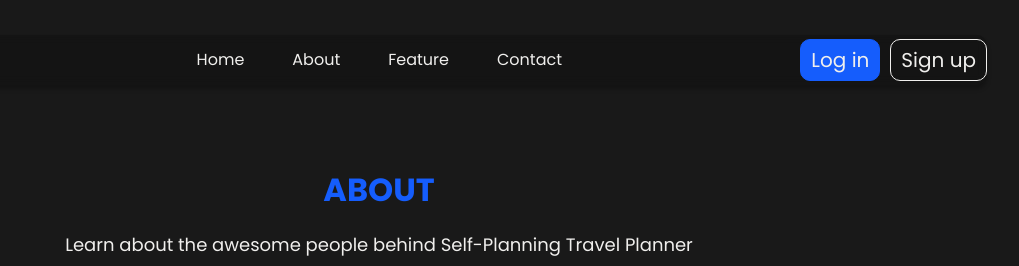
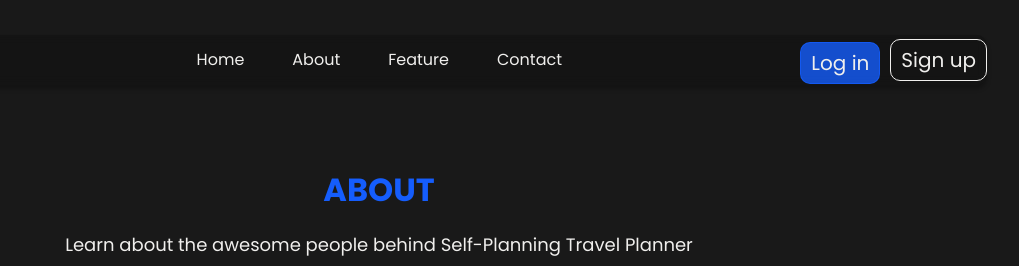
Before and after one commit to Ryuo-chhi/WebDesign_Project-Self-Planning, a plain HTML site: page util/about/index.html in a window 1280 px wide. In both pictures the pointer is over the button "Log in". Shown: the top 266 px of the page, 261-1280 px from the left. Drawn offline with nearby package versions, Linux system fonts and the light colour scheme.

Commit message:
kae css about tix

```diff
--- a/util/about/about.css
+++ b/util/about/about.css
@@ -78,6 +78,8 @@ p {
   padding: 1rem;
   gap: 10px;
   border-radius: 10px;
+  box-shadow: var(--shadow-sm);
+  transition: all 0.5s;
 }
 
 .div-text {
@@ -90,3 +92,22 @@ p {
   text-align: center;
   margin-bottom: 2rem;
 }
+
+#login:hover,
+#sign-up:hover {
+  background-color: var(--color-primary-blue-alpha-80);
+  border: 1px solid var(--color-primary-blue-alpha-80);
+  transform: translateY(3px);
+}
+
+button {
+  cursor: pointer;
+  transition: all 0.5s;
+}
+
+.container-box .container:hover {
+  transform: translateY(-5px);
+  box-shadow: var(--shadow-md);
+  cursor: pointer;
+  transition: all 0.5s;
+}
```
